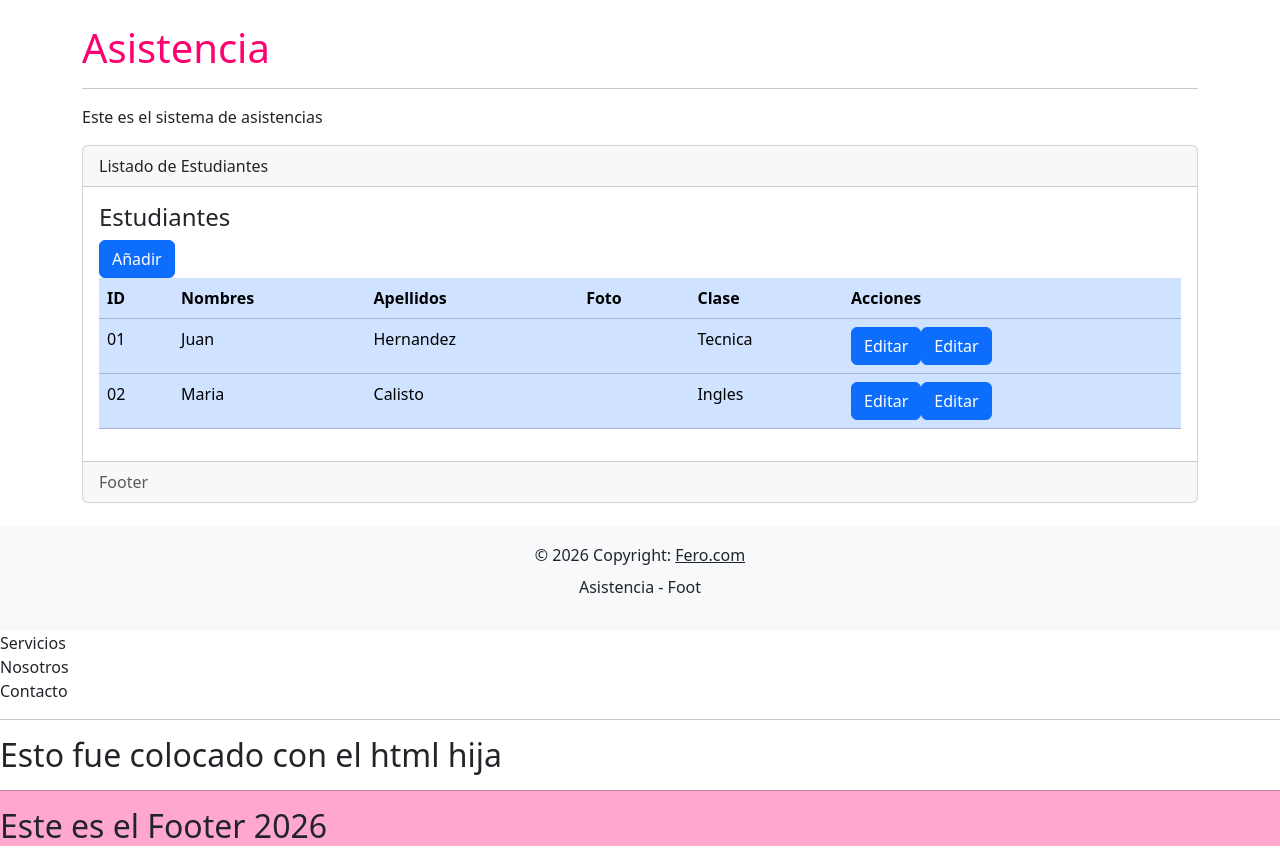
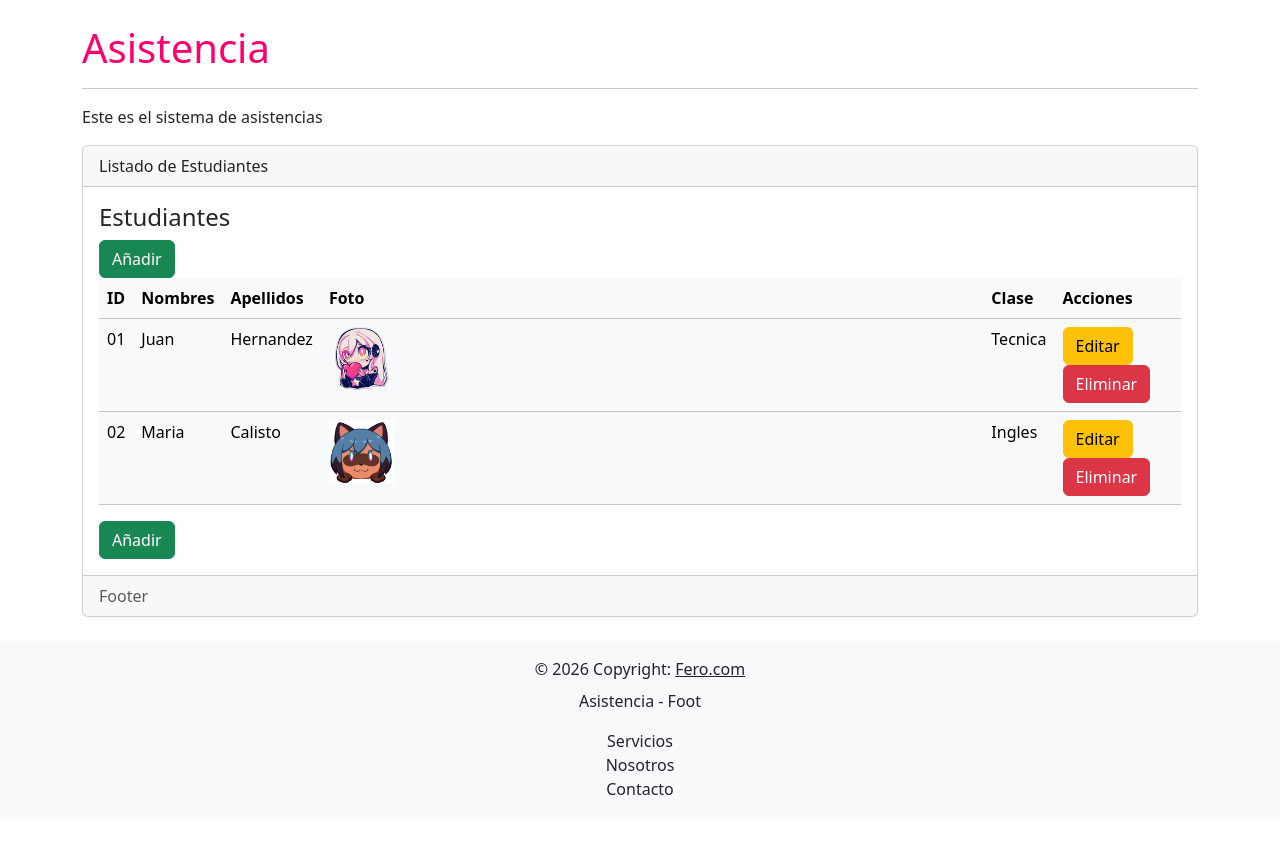
Before and after one commit to jufehernandez/zeus, a Django app: template AppPagina/templates/estudiantes/index.html in a window 1280 px wide. Shown: the part 56-910 px from the top of the page. After the commit the page ends 851 px from the top, so only its background shows below. Run offline with Django 3.2, Linux system fonts and the light colour scheme; the template is opened without the code that fills it, so the values that code supplies are empty.

Commit message:
Cambios hechos en clase 04/03/26
Llamar html

```diff
--- a/AppPagina/static/App/css/style.css
+++ b/AppPagina/static/App/css/style.css
@@ -0,0 +1,24 @@
+
+anadir {
+    --bs-btn-bg: green;
+    --bs-btn-border-color: green;
+}
+
+editar {
+    --bs-btn-color: #dc3545;
+    --bs-btn-bg: yellow;
+    --bs-btn-border-color: yellow;
+    --bs-btn-hover-bg: white;
+    --bs-btn-hover-border-color: yellow;
+
+}
+
+eliminar {
+    --bs-btn-bg: red;
+    --bs-btn-border-color: red;
+}
+
+img {
+    width: 10%;
+    height: 10%;
+}
--- a/AppPagina/templates/base.html
+++ b/AppPagina/templates/base.html
@@ -6,7 +6,7 @@
     <meta charset="UTF-8">
     <meta name="viewport" content="width=device-width, initial-scale=1.0">
     <title> {% block titulo %} {% endblock %} - Fero</title>
-    <link rel="stylesheet" href={% static "App\css/style.css" %}>
+    <link rel="stylesheet" href={% static "App/css/style.css" %}>
     <link href="https://cdn.jsdelivr.net/npm/bootstrap@5.3.3/dist/css/bootstrap.min.css" rel="stylesheet" integrity="sha384-QWTKZyjpPEjISv5WaRU9OFeRpok6YctnYmDr5pNlyT2bRjXh0JMhjY6hW+ALEwIH" crossorigin="anonymous">
 </head>
 <body>
@@ -51,27 +51,12 @@
             © 2026 Copyright:
             <a class="text-dark" href="#">Fero.com</a>
             <p class="mt-2">{% block pie %}{% endblock %}</p>
+                <a class="nav-item nav-link" href="{% url 'servicios'%}">Servicios</a>
+                <a class="nav-item nav-link" href="{% url 'nosotros'%}">Nosotros</a>
+                <a class="nav-item nav-link" href="{% url 'contacto'%}">Contacto</a>
         </div>
     </footer>
     <script src="https://cdn.jsdelivr.net/npm/bootstrap@5.3.3/dist/js/bootstrap.bundle.min.js" integrity="sha384-YvpcrYf0tY3lHB60NNkmXc5s9fDVZLESaAA55NDzOxhy9GkcIdslK1eN7N6jIeHz" crossorigin="anonymous"></script>
-</body>
-</html>
-                <a class="nav-item nav-link" href="{% url 'servicios'%}">Servicios</a>
-                <a class="nav-item nav-link" href="{% url 'nosotros'%}">Nosotros</a>
-                <a class="nav-item nav-link" href="{% url 'contacto'%}">Contacto</a>
-            </div>
-        </nav>
-
-        <hr>
-    </nav>
-    <h2>Esto fue colocado con el html hija</h2>
-
-
-
-    <footer style="background-color: #ffa7cd;">
-        <hr>
-        <h2>Este es el Footer 2026</h2>
-    </footer>
     <script src="https://cdn.jsdelivr.net/npm/bootstrap@5.3.8/dist/js/bootstrap.bundle.min.js" integrity="sha384-FKyoEForCGlyvwx9Hj09JcYn3nv7wiPVlz7YYwJrWVcXK/BmnVDxM+D2scQbITxI" crossorigin="anonymous"></script>
 </body>
 </html>
--- /dev/null
+++ b/AppPagina/templates/estudiantes/buttons.html
@@ -0,0 +1 @@
+<div><a name="" id="editar" class="btn btn-warning " href={% url "editar" %} role="button">Editar</a><a name="" id="eliminar" class="btn btn-danger" href="#" role="button">Eliminar</a></div>
--- a/AppPagina/templates/estudiantes/index.html
+++ b/AppPagina/templates/estudiantes/index.html
@@ -1,5 +1,6 @@
 {% extends "base.html" %}
 
+{% load static %}
 
 {% block titulo %}Asistencia{% endblock %}
 
@@ -15,13 +16,14 @@
         <div class="card-header">Listado de Estudiantes</div>
         <div class="card-body">
             <h4 class="card-title">Estudiantes</h4>
-            <a name="" id="" class="btn btn-primary" href="#" role="button">Añadir</a>
+
 
             <div
                 class="table-responsive"
             >
+            <a name="anadir" id="anadir" class="btn btn-success " href={% url "crear" %} role="button">Añadir</a>
                 <table
-                    class="table table-primary"
+                    class="table table-light"
                 >
                     <thead>
                         <tr>
@@ -38,23 +40,24 @@
                             <td scope="row">01</td>
                             <td>Juan</td>
                             <td>Hernandez</td>
-                            <td></td>
+                            <td><img src={% static 'App\img\1.png' %} alt=""></td>
                             <td>Tecnica</td>
-                            <td><a name="" id="" class="btn btn-primary" href="#" role="button">Editar</a><a name="" id="" class="btn btn-primary" href="#" role="button">Editar</a></td>
+                            <td>{% include "estudiantes/buttons.html" %}</td>
                         </tr>
                         <tr class="">
                             <td scope="row">02</td>
                             <td>Maria</td>
                             <td>Calisto</td>
-                            <td></td>
+                            <td><img src={% static 'App\img\2.jpg' %} alt=""></td>
                             <td>Ingles</td>
-                            <td><a name="" id="" class="btn btn-primary" href="#" role="button">Editar</a><a name="" id="" class="btn btn-primary" href="#" role="button">Editar</a></td>
+                            <td>{% include "estudiantes/buttons.html" %}</td>
                         </tr>
                     </tbody>
                 </table>
             </div>
+        <a name="anadir" id="anadir" class="btn btn-success " href={% url "crear" %} role="button">Añadir</a>
+        </div>
 
-        </div>
         <div class="card-footer text-muted">Footer</div>
     </div>
 
--- a/AppPagina/urls.py
+++ b/AppPagina/urls.py
@@ -10,4 +10,7 @@ urlpatterns = [
     path('nosotros/', views.nosotros, name='nosotros'),
     path('contacto/', views.contacto, name='contacto'),
     path('estudiantes/', views.estudiantes, name='estudiantes'),
+    path('crear/', views.crear, name='crear'),
+    path('editar/', views.editar, name='editar'),
+    path('formulario/', views.formulario, name='formulario'),
 ]
```
Also changed, not shown: AppPagina/templates/estudiantes/crear.html (+21 -0 lines), AppPagina/templates/estudiantes/editar.html (+20 -0 lines), AppPagina/templates/estudiantes/formulario.html (+14 -0 lines), AppPagina/views.py (+9 -0 lines).
